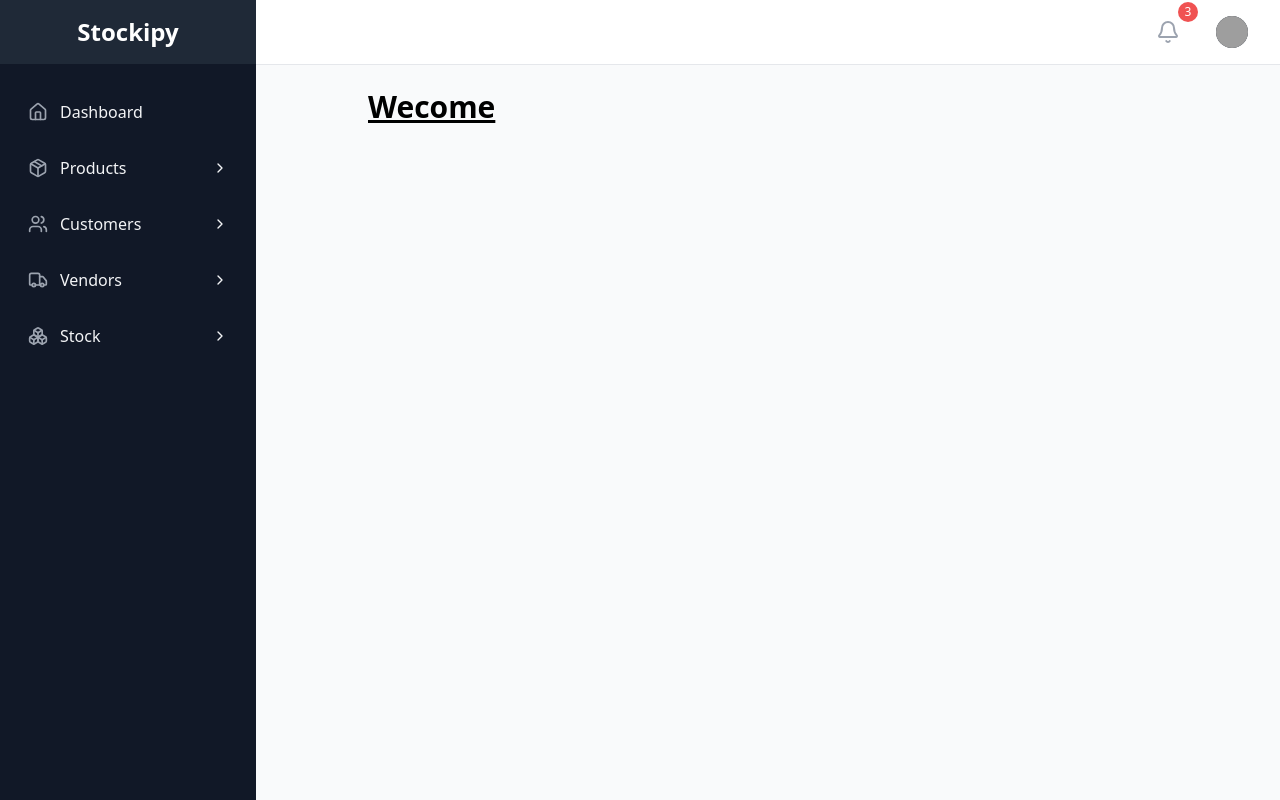
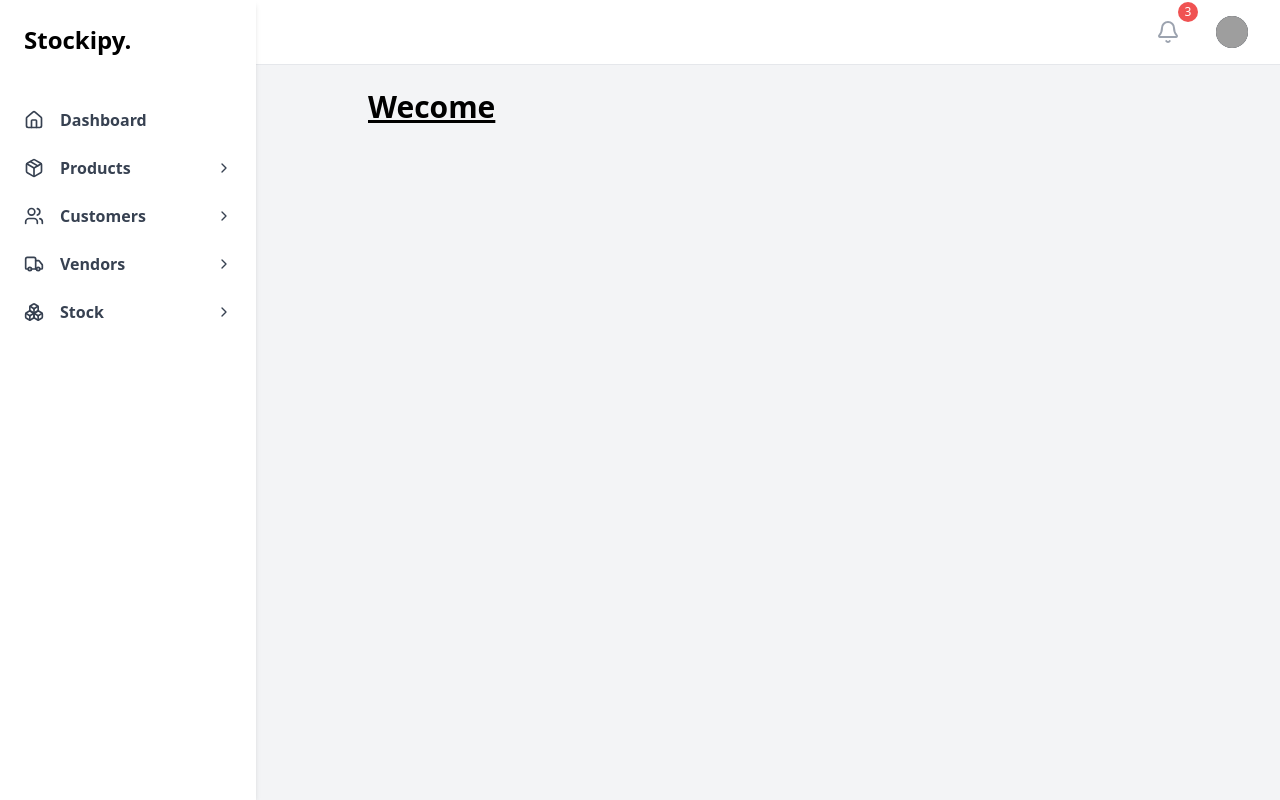
Before and after one commit to Rajdeep05-Web/Stockipy, a React (Vite) app in the folder client/: page /dashboard in a window 1280 px wide. Both pictures are taken after a click on the button "Continue with Google". Built offline with nearby package versions, Linux system fonts and the light colour scheme; grey boxes are pictures that could not be loaded; what @react-pdf/renderer would draw is missing.

Commit message:
Fixed routes and layout of client

```diff
--- a/client/src/App.jsx
+++ b/client/src/App.jsx
@@ -1,4 +1,4 @@
-import { BrowserRouter, Routes, Route, useLocation, Navigate } from "react-router-dom";
+import { Routes, Route, useLocation, Navigate } from "react-router-dom";
 import { useEffect, useState } from "react";
 import { useDispatch, useSelector } from "react-redux";
 import "./App.css";
@@ -20,6 +20,7 @@ import AddStockIn from "./components/stock/addStockIn";
 import AllStockIns from "./components/stock/allStockIns";
 import UpdateStockIn from "./components/stock/updateStockIn";
 import AuthForm from "./components/user/auth";
+import Layout from "./components/useful/layout";
 
 // Redux Actions
 import { fetchProducts } from "./redux/slices/products/productsSlice";
@@ -38,9 +39,9 @@ const App = () => {
 
   useEffect(() => {
     (localStorage.getItem("token")) ? setUserLoggedIn(true) : setUserLoggedIn(false);
-    if (location.pathname === "/products") dispatch(fetchProducts());
-    if (location.pathname === "/customers") dispatch(fetchCustomers());
-    if (location.pathname === "/vendors") dispatch(fetchVendors());
+    if (location.pathname === "/products" || location.pathname === "/add-product") dispatch(fetchProducts());
+    if (location.pathname === "/customers" || location.pathname === "/add-customer") dispatch(fetchCustomers());
+    if (location.pathname === "/vendors" || location.pathname === "/add-vendor") dispatch(fetchVendors());
     if (location.pathname === "/stock-ins") dispatch(fetchStockIns());
     if (location.pathname === "/add-stock-in" || location.pathname.includes("/stock-in/edit/")) {
       dispatch(fetchProducts());
@@ -53,14 +54,17 @@ const App = () => {
 
   return (
     <>
-    {!userLoggedIn ?
-      (<Routes>
-        <Route path="/" element={<AuthForm />} />
-        <Route path="*" element={<Navigate to="/" />} />//redirect to login page when no route matches inside this block
-      </Routes>)
-      :
-      (<NavbarSidebar>
       <Routes>
+
+        {!userLoggedIn && <Route path="/auth" element={<AuthForm />} />}
+
+        {!userLoggedIn && <Route path="*" element={<Navigate to="/auth" />} />}
+
+        {userLoggedIn && <Route path="*" element={<Navigate to="/dashboard" />} />}
+
+        {/* Protected Routes inside Layout */}
+        {userLoggedIn && (
+          <Route element={<Layout />}>
             <Route path="/dashboard" element={<Dashboard />} />
             <Route path="/add-product" element={<AddProduct />} />
             <Route path="/products" element={<ProductList />} />
@@ -73,11 +77,11 @@ const App = () => {
             <Route path="/vendors" element={<VendorList />} />
             <Route path="/add-stock-in" element={<AddStockIn />} />
             <Route path="/stock-ins" element={<AllStockIns />} />
-          <Route path="stock-in/edit/:id" element={<UpdateStockIn />} />
-          <Route path="*" element={<Navigate to="/dashboard" />} />//redirect to dashboard when no route matches inside this block
+            <Route path="/stock-in/edit/:id" element={<UpdateStockIn />} />
+          </Route>
+        )}
+
           </Routes>
-      </NavbarSidebar>)
-    }
     </>
   );
 };
--- /dev/null
+++ b/client/src/components/useful/layout.jsx
@@ -0,0 +1,22 @@
+import React, {useEffect, useState} from 'react';
+import { Outlet, useLocation } from 'react-router-dom';
+import Navbar from './navbar';
+import Sidebar from './sidebar';
+
+const Layout = () => {
+  const [sidebarOpen, setSidebarOpen] = useState(false);
+
+  return (
+    <div className="flex h-screen bg-gray-100">
+      <Sidebar setSidebarOpen={setSidebarOpen} sidebarOpen={sidebarOpen}/> {/* Left navigation bar */}
+      <div className="flex-1 flex flex-col min-h-screen overflow-scroll"> {/* Main content area */}
+        <Navbar setSidebarOpen={setSidebarOpen} sidebarOpen={sidebarOpen}/> {/* Top navigation bar */}
+        <main className="flex-1 w-dvw h-dvh md:w-full bg-[#F25F6] p-6 sm:px-28">
+          <Outlet /> {/* This renders different page components */}
+        </main>
+      </div>
+    </div>
+  );
+};
+
+export default Layout;
--- /dev/null
+++ b/client/src/components/useful/navbar.jsx
@@ -0,0 +1,48 @@
+import {
+    Bell,
+    Menu,
+  } from "lucide-react";
+import UserDropdown from './UserDropdown';
+import {useState } from 'react';
+
+const Navbar = ({setSidebarOpen, sidebarOpen}) => {
+      const [notifications, setNotifications] = useState(3); // Example notification count
+
+    return (
+        <>
+         <div className="bg-white border-b border-gray-200 z-10">
+          <div className="px-4 sm:px-6 lg:px-8">
+            <div className="flex items-center justify-between h-16">
+              {/* Left side */}
+              <div className="flex items-center">
+                <button
+                  id="sidebar-toggle"
+                  onClick={() => setSidebarOpen(!sidebarOpen)}
+                  className="lg:hidden p-2 rounded-md text-gray-400 hover:text-gray-500 hover:bg-gray-100 focus:outline-none focus:ring-2 focus:ring-inset focus:ring-indigo-500"
+                >
+                  <Menu className="h-6 w-6" />
+                </button>
+              </div>
+          {/* Right side */}
+          <div className="flex items-center space-x-4">
+                {/* Notifications */}
+                <button className="relative p-2 text-gray-400 hover:text-gray-500">
+                  <Bell className="h-6 w-6" />
+                  {notifications > 0 && (
+                    <span className="absolute top-0 right-0 h-5 w-5 rounded-full bg-red-500 text-white text-xs font-medium flex items-center justify-center transform -translate-y-1/2 translate-x-1/2">
+                      {notifications}
+                    </span>
+                  )}
+                </button>
+
+                {/* User dropdown */}
+                <UserDropdown />
+              </div>
+              </div>
+          </div>
+        </div>
+        </>
+    )
+}
+
+export default Navbar;
--- a/client/src/components/useful/navbarSidebar.jsx
+++ b/client/src/components/useful/navbarSidebar.jsx
@@ -23,7 +23,6 @@ const NavbarSidebar = ({ children }) => {
     vendors: false,
     stock: false,
   });
-  const [notifications] = useState(3); // Example notification count
 
   const toggleDropdown = (key) => {
     setDropdowns((prev) => ({
@@ -155,54 +154,6 @@ const NavbarSidebar = ({ children }) => {
       {/* Main Content */}
       <div className="flex-1 flex flex-col min-h-screen">
         {/* Top Navbar */}
-        <div className="bg-white border-b border-gray-200 z-10">
-          <div className="px-4 sm:px-6 lg:px-8">
-            <div className="flex items-center justify-between h-16">
-              {/* Left side */}
-              <div className="flex items-center">
-                <button
-                  id="sidebar-toggle"
-                  onClick={() => setSidebarOpen(!sidebarOpen)}
-                  className="lg:hidden p-2 rounded-md text-gray-400 hover:text-gray-500 hover:bg-gray-100 focus:outline-none focus:ring-2 focus:ring-inset focus:ring-indigo-500"
-                >
-                  <Menu className="h-6 w-6" />
-                </button>
-
-                {/* Search bar */}
-                {/* <div className="hidden md:block ml-4">
-                  <div className="relative">
-                    <div className="absolute inset-y-0 left-0 pl-3 flex items-center pointer-events-none">
-                      <Search className="h-5 w-5 text-gray-400" />
-                    </div>
-                    <input
-                      type="text"
-                      placeholder="Search..."
-                      value={searchQuery}
-                      onChange={(e) => setSearchQuery(e.target.value)}
-                      className="block w-full pl-10 pr-3 py-2 border border-gray-300 rounded-md leading-5 bg-white placeholder-gray-500 focus:outline-none focus:placeholder-gray-400 focus:ring-1 focus:ring-indigo-500 focus:border-indigo-500 sm:text-sm"
-                    />
-                  </div>
-                </div> */}
-              </div>
-
-              {/* Right side */}
-              <div className="flex items-center space-x-4">
-                {/* Notifications */}
-                <button className="relative p-2 text-gray-400 hover:text-gray-500">
-                  <Bell className="h-6 w-6" />
-                  {notifications > 0 && (
-                    <span className="absolute top-0 right-0 h-5 w-5 rounded-full bg-red-500 text-white text-xs font-medium flex items-center justify-center transform -translate-y-1/2 translate-x-1/2">
-                      {notifications}
-                    </span>
-                  )}
-                </button>
-
-                {/* User dropdown */}
-                <UserDropdown />
-              </div>
-            </div>
-          </div>
-        </div>
 
         {/* Page Content */}
         <main className="flex-1 w-dvw h-dvh md:w-full bg-gray-50 p-6 sm:px-28">
--- /dev/null
+++ b/client/src/components/useful/sidebar.jsx
@@ -0,0 +1,148 @@
+import React, { useEffect, useState } from "react";
+import { NavLink } from "react-router-dom";
+import {
+  Home,
+  Package,
+  Users,
+  Truck,
+  BoxesIcon,
+  ChevronDown,
+  ChevronRight,
+} from "lucide-react";
+
+const Sidebar = ({ setSidebarOpen, sidebarOpen }) => {
+  const navItems = [
+    { icon: Home, label: "Dashboard", path: "/dashboard", subFolders: [] },
+    {
+      icon: Package,
+      label: "Products",
+      path: "/products",
+      subFolders: [
+        { label: "Add Product", path: "/add-product" },
+        { label: "Products", path: "/products" },
+      ],
+    },
+    {
+      icon: Users,
+      label: "Customers",
+      path: "/customers",
+      subFolders: [
+        { label: "Add Customer", path: "/add-customer" },
+        { label: "Customers", path: "/customers" },
+      ],
+    },
+    {
+      icon: Truck,
+      label: "Vendors",
+      path: "/vendors",
+      subFolders: [
+        { label: "Add Vendor", path: "/add-vendor" },
+        { label: "Vendors", path: "/vendors" },
+      ],
+    },
+    {
+      icon: BoxesIcon,
+      label: "Stock",
+      path: "/stock-ins",
+      subFolders: [
+        { label: "Add Stock-In", path: "/add-stock-in" },
+        { label: "Stock-Ins", path: "/stock-ins" },
+      ],
+    },
+  ];
+
+  const [dropdowns, setDropdowns] = useState({});
+
+  const toggleDropdown = (key) => {
+    setDropdowns((prev) => ({
+      ...prev,
+      [key]: !prev[key],
+    }));
+  };
+
+  useEffect(() => {
+    const handleClickOutside = (event) => {
+      const sidebar = document.getElementById("sidebar");
+      const toggleButton = document.getElementById("sidebar-toggle");
+
+      if (
+        sidebarOpen &&
+        sidebar &&
+        !sidebar.contains(event.target) &&
+        toggleButton &&
+        !toggleButton.contains(event.target)
+      ) {
+        setSidebarOpen(false);
+      }
+    };
+
+    document.addEventListener("mousedown", handleClickOutside);
+    return () => document.removeEventListener("mousedown", handleClickOutside);
+  }, [sidebarOpen]);
+
+  return (
+    <div
+      id="sidebar"
+      className={`fixed z-20 inset-y-0 left-0 w-64 bg-white shadow-md transform transition-transform duration-200 ease-in-out ${sidebarOpen ? "translate-x-0" : "-translate-x-full"
+        } lg:translate-x-0 lg:static`}
+    >
+      <div className="p-6">
+        <h1 className="text-2xl font-bold">Stockipy.</h1>
+      </div>
+      <nav className="mt-4">
+        {navItems.map((navitem) => (
+          <div key={navitem.label}>
+            {!navitem.subFolders.length ? (
+              <NavLink
+                to={navitem.path}
+                className="block px-6 py-3 text-gray-700 hover:bg-gray-100 transition-colors"
+              >
+                <div className="flex items-center gap-4">
+                  <navitem.icon size={20} />
+                  <span className="capitalize font-bold">{navitem.label}</span>
+                </div>
+              </NavLink>
+            ) : (
+            <button
+              onClick={() =>
+                navitem.subFolders.length > 0 && toggleDropdown(navitem.label)
+              }
+              className="w-full flex items-center justify-between px-6 py-3 text-gray-700 hover:bg-gray-100 transition-colors"
+            >
+              <div className="flex items-center gap-4">
+                <navitem.icon size={20} />
+                <span className="capitalize font-bold">{navitem.label}</span>
+              </div>
+              {navitem.subFolders.length > 0 &&
+                (dropdowns[navitem.label] ? (
+                  <ChevronDown size={16} />
+                ) : (
+                  <ChevronRight size={16} />
+                ))}
+            </button>
+          )}
+            {/* Subfolder Links */}
+            {navitem.subFolders.length > 0 && dropdowns[navitem.label] && (
+              <div className="ml-10 space-y-2">
+                {navitem.subFolders.map((sub) => (
+                  <NavLink
+                    key={sub.path}
+                    to={sub.path}
+                    className={({ isActive }) =>
+                      `block py-2 text-gray-600 hover:text-blue-600 transition ${isActive ? "font-semibold text-blue-600" : ""
+                      }`
+                    }
+                  >
+                    <span className="font-medium"> {sub.label}</span>
+                  </NavLink>
+                ))}
+              </div>
+            )}
+          </div>
+        ))}
+      </nav>
+    </div>
+  );
+};
+
+export default Sidebar;
```
Lines whose indentation alone changed are shown as unchanged.
